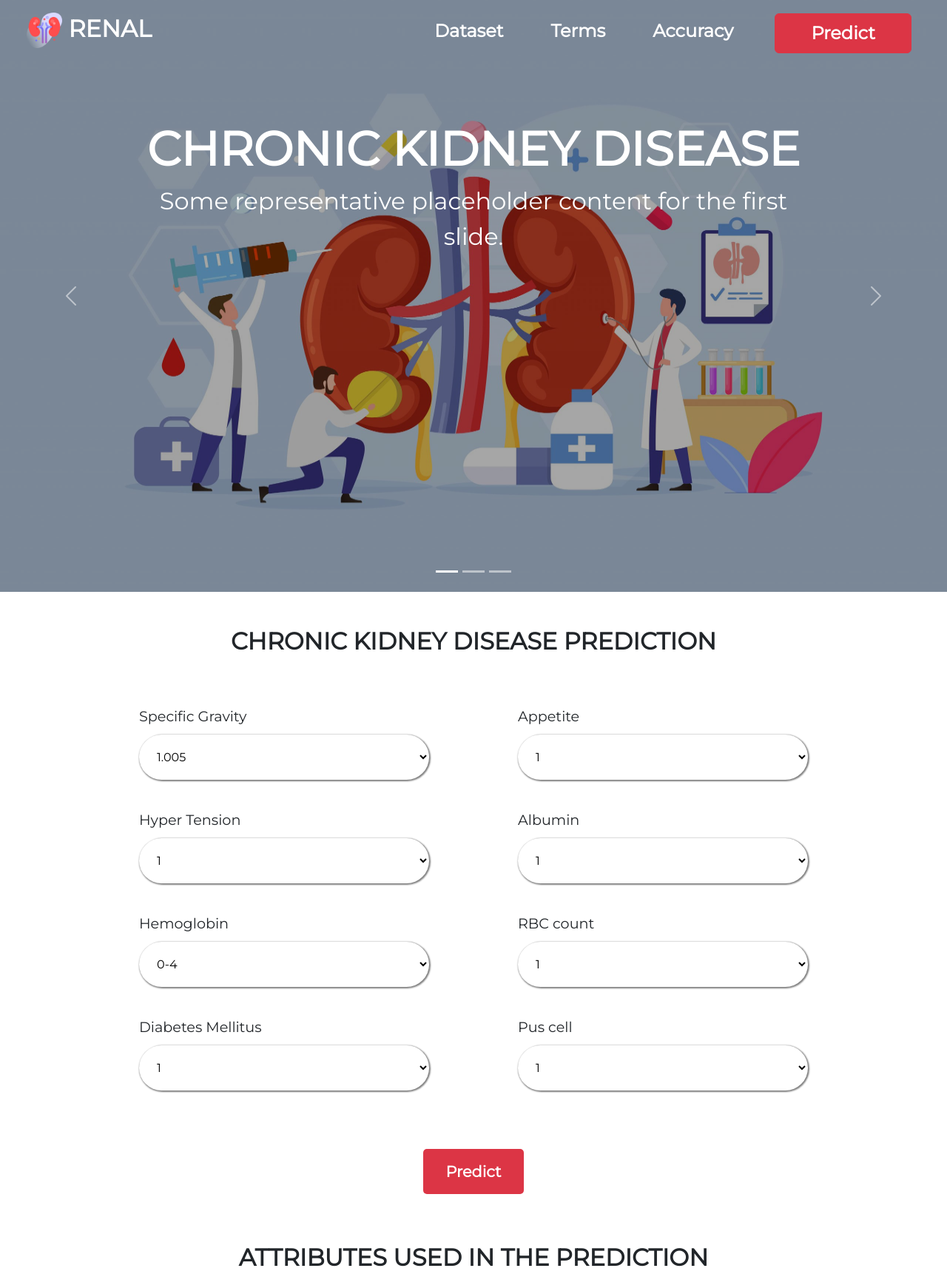
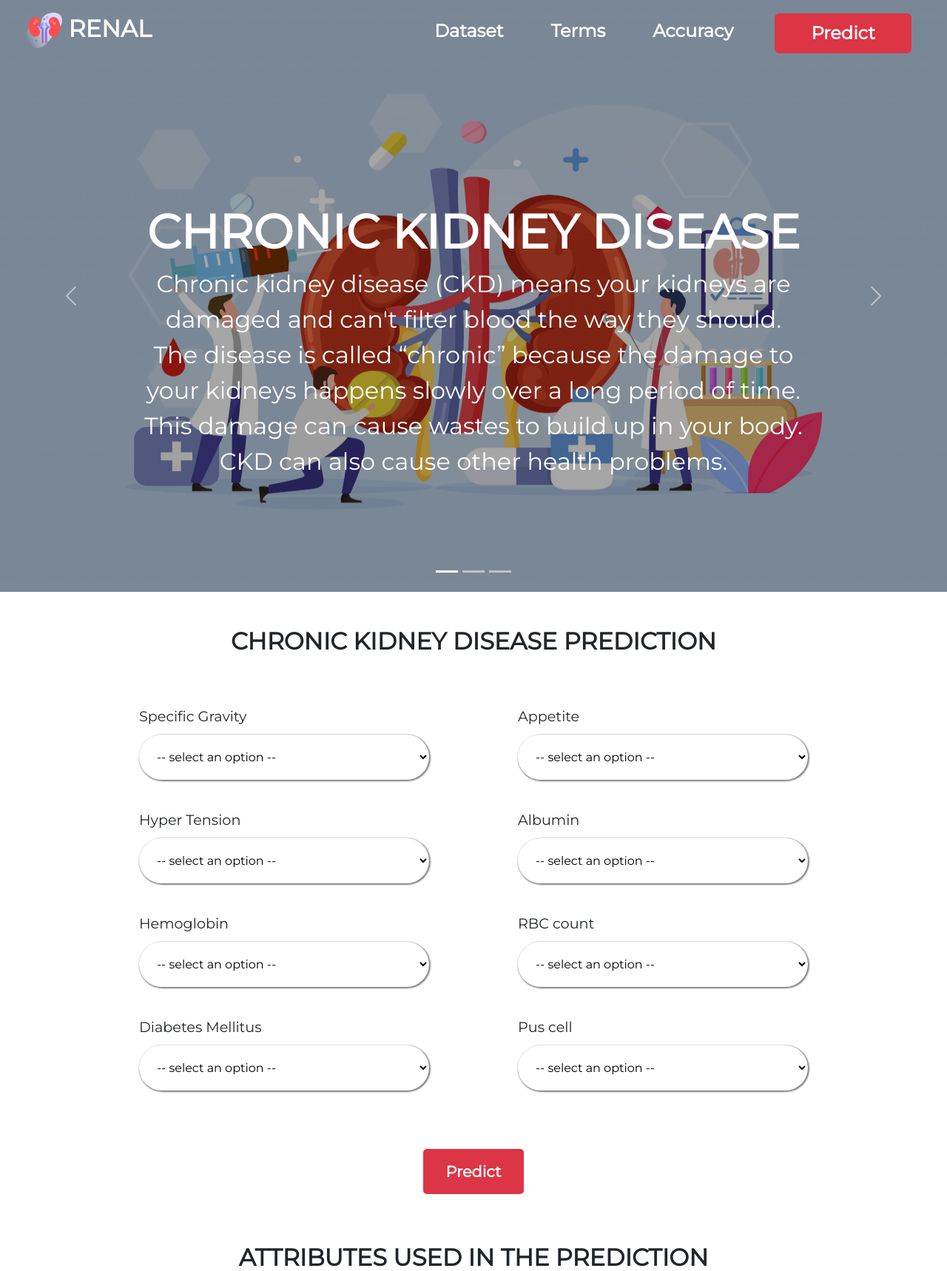
Before and after one commit to Jeevitha10/ChronicKidneyDiseasePrediction, a Flask app: page / in a window 1280 px wide. Shown: the top 1718 px of the page at 74% size. Run offline with Flask 2, Linux system fonts and the light colour scheme.

Commit message:
modified:   app.py 	modified:   static/styles/styles.css 	modified:   templates/index.html

```diff
--- a/app.py
+++ b/app.py
@@ -1,4 +1,3 @@
-from crypt import methods
 from distutils.log import debug
 from flask import Flask, render_template, request
 
--- a/static/styles/styles.css
+++ b/static/styles/styles.css
@@ -57,6 +57,7 @@ body {
 .desc{
     font-weight: normal;
     font-size: 2rem;
+    position: absolute;
 }
 /****************************** end of first page styling ************************/
 
--- a/templates/index.html
+++ b/templates/index.html
@@ -85,7 +85,9 @@
                     <div class="carousel-caption d-md-block">
                         <h3 class="subtitle">CHRONIC KIDNEY DISEASE</h3>
 
-                        <p class="desc">Some representative placeholder content for the first slide.</p>
+                        <p class="desc">Chronic kidney disease (CKD) means your kidneys are damaged and can't filter blood the way they should.
+                            The disease is called “chronic” because the damage to your kidneys happens slowly over a long period of time.
+                            This damage can cause wastes to build up in your body. CKD can also cause other health problems.</p>
                     </div>
                 </div>
 
@@ -95,7 +97,9 @@
                     <div class="carousel-caption d-md-block">
                         <h3 class="subtitle">CHALLENGES</h3>
 
-                        <p class="desc">Some representative placeholder content for the second slide.</p>
+                        <p class="desc">Complications from CKD produce system-wide symptoms. Some of the more common include anemia, heart disease,
+                            high calcium levels, and bone disease. There are five stages of CKD beginning with mild damage in Stage 1
+                            to complete failure in Stage 5.</p>
                     </div>
                 </div>
 
@@ -103,9 +107,10 @@
                     <img src="{{url_for('static', filename='images/reports.jpg')}}" class="d-block w-100" alt="reports">
 
                     <div class="carousel-caption d-md-block">
-                        <h3 class="subtitle">OUR WORK</h3>
+                        <h3 class="subtitle">MOTIVE</h3>
 
-                        <p class="desc">Some representative placeholder content for the third slide.</p>
+                        <p class="desc">Chronic Kidney Disease (CKD) is a life-threatening condition that affects nearly 14% of the world's population,
+                            predicting it with the utmost accuracy allows people to be diagnosed  and treated at the lowest possible cost and risk. </p>
                     </div>
                 </div>
             </div>
@@ -136,6 +141,7 @@
                     <label for="sg">Specific Gravity</label>
 
                     <select name="sg">
+                        <option disabled selected value> -- select an option -- </option>
                         <option value="1.005">1.005</option>
                         <option value="1.010">1.010</option>
                         <option value="1.015">1.015</option>
@@ -147,6 +153,7 @@
                     <label for="ht">Hyper Tension</label>
 
                     <select name="ht">
+                        <option disabled selected value> -- select an option -- </option>
                         <option value="1">1</option>
 
                         <option value="0">0</option>
@@ -157,6 +164,7 @@
                     <label for="hg">Hemoglobin</label>
 
                     <select name="hg">
+                        <option disabled selected value> -- select an option -- </option>
                         <option value="0-4">0-4</option>
                     </select>
                 </div>
@@ -165,6 +173,7 @@
                     <label for="dm">Diabetes Mellitus</label>
 
                     <select name="dm">
+                        <option disabled selected value> -- select an option -- </option>
                         <option value="1">1</option>
 
                         <option value="0">0</option>
@@ -177,6 +186,7 @@
                     <label for="ht">Appetite</label>
 
                     <select name="ht">
+                        <option disabled selected value> -- select an option -- </option>
                         <option value="1">1</option>
 
                         <option value="0">0</option>
@@ -187,6 +197,7 @@
                     <label for="ht">Albumin</label>
 
                     <select name="ht">
+                        <option disabled selected value> -- select an option -- </option>
                         <option value="1">1</option>
 
                         <option value="0">0</option>
@@ -196,6 +207,7 @@
                 <div class="input-container">
                     <label for="ht">RBC count</label>
                     <select name="ht">
+                        <option disabled selected value> -- select an option -- </option>
                         <option value="1">1</option>
                         <option value="0">0</option>
                     </select>
@@ -205,6 +217,7 @@
                     <label for="ht">Pus cell</label>
 
                     <select name="ht">
+                        <option disabled selected value> -- select an option -- </option>
                         <option value="1">1</option>
 
                         <option value="0">0</option>
```
